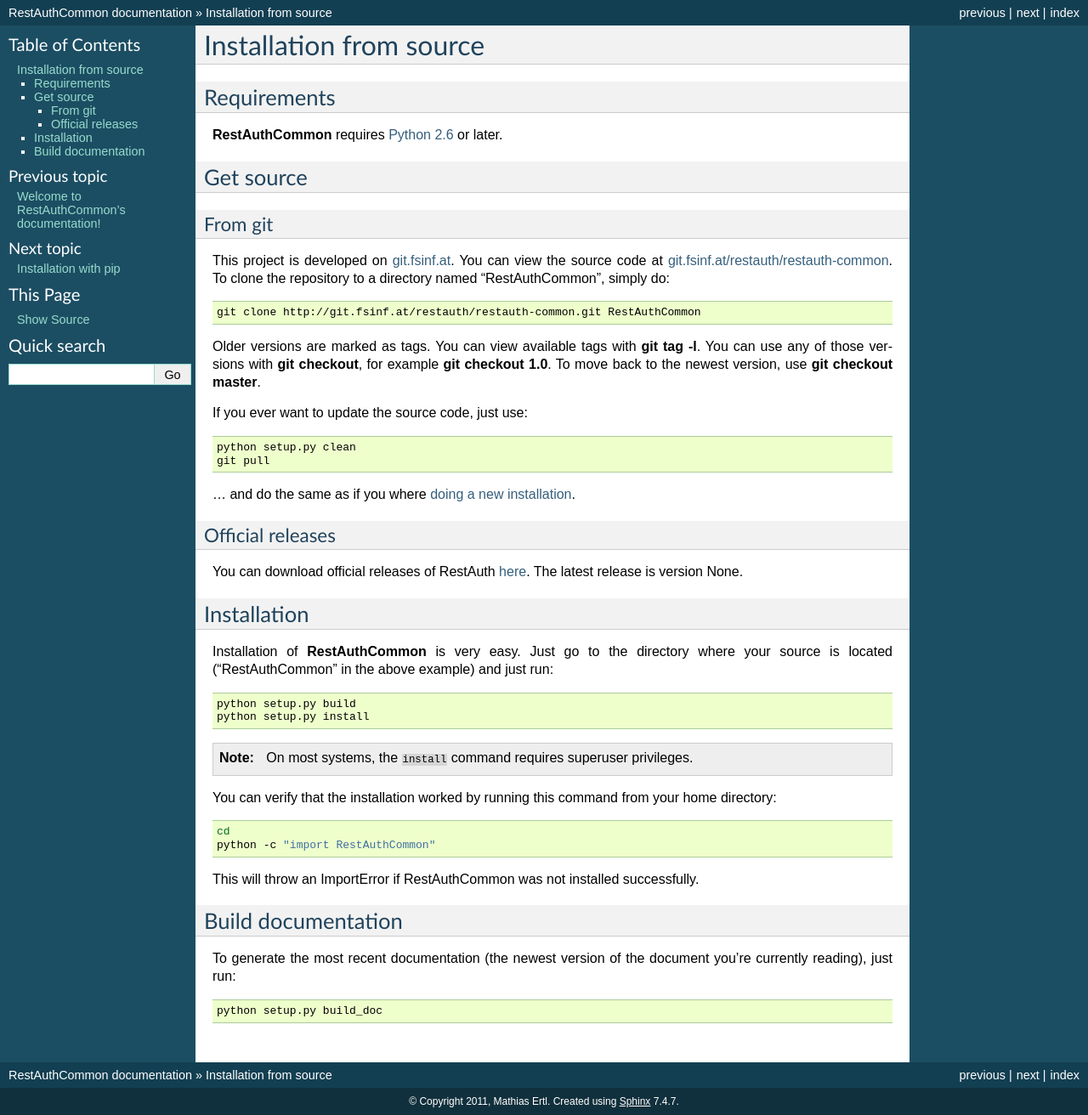
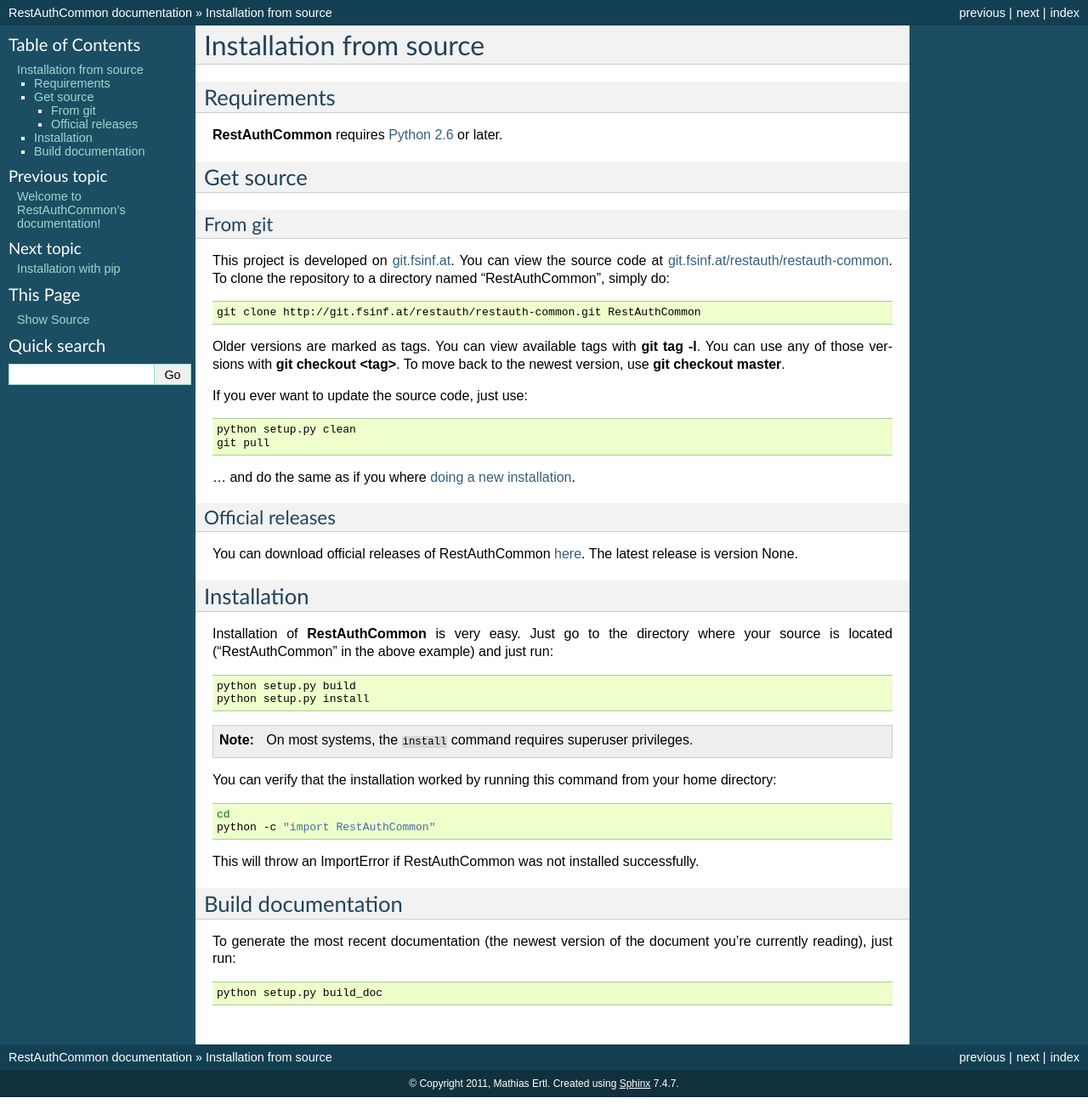
Before and after one commit to RestAuth/RestAuthCommon, a Sphinx documentation site: the page built from doc/install/from-source.rst, in a window 1280 px wide. Shown: the whole page at 85% size. Built offline with Sphinx 7.4.7, drawn with Linux system fonts in a browser that asks for light colours; formulas are drawn with MathJax 3; after the commit the page ends 1291 px from its top, so only the background shows below that.

Commit message:
minor spelling and gramar fixes

```diff
--- a/doc/install/from-source.rst
+++ b/doc/install/from-source.rst
@@ -21,8 +21,8 @@
    git clone http://git.fsinf.at/restauth/restauth-common.git RestAuthCommon
 
 Older versions are marked as tags. You can view available tags with :command:`git tag -l`. You can
-use any of those versions with :command:`git checkout`, for example :command:`git checkout 1.0`.
-To move back to the newest version, use :command:`git checkout master`.
+use any of those versions with :command:`git checkout <tag>`. To move back to the newest version, use
+:command:`git checkout master`.
 
 If you ever want to update the source code, just use:
 
@@ -37,8 +37,8 @@
 Official releases
 +++++++++++++++++
 
-You can download official releases of RestAuth `here <https://common.restauth.net/download>`_. The
-latest release is version |latest-release|.
+You can download official releases of RestAuthCommon `here <https://common.restauth.net/download>`_.
+The latest release is version |latest-release|.
 
 .. _install_from-source_installation:
 
```
